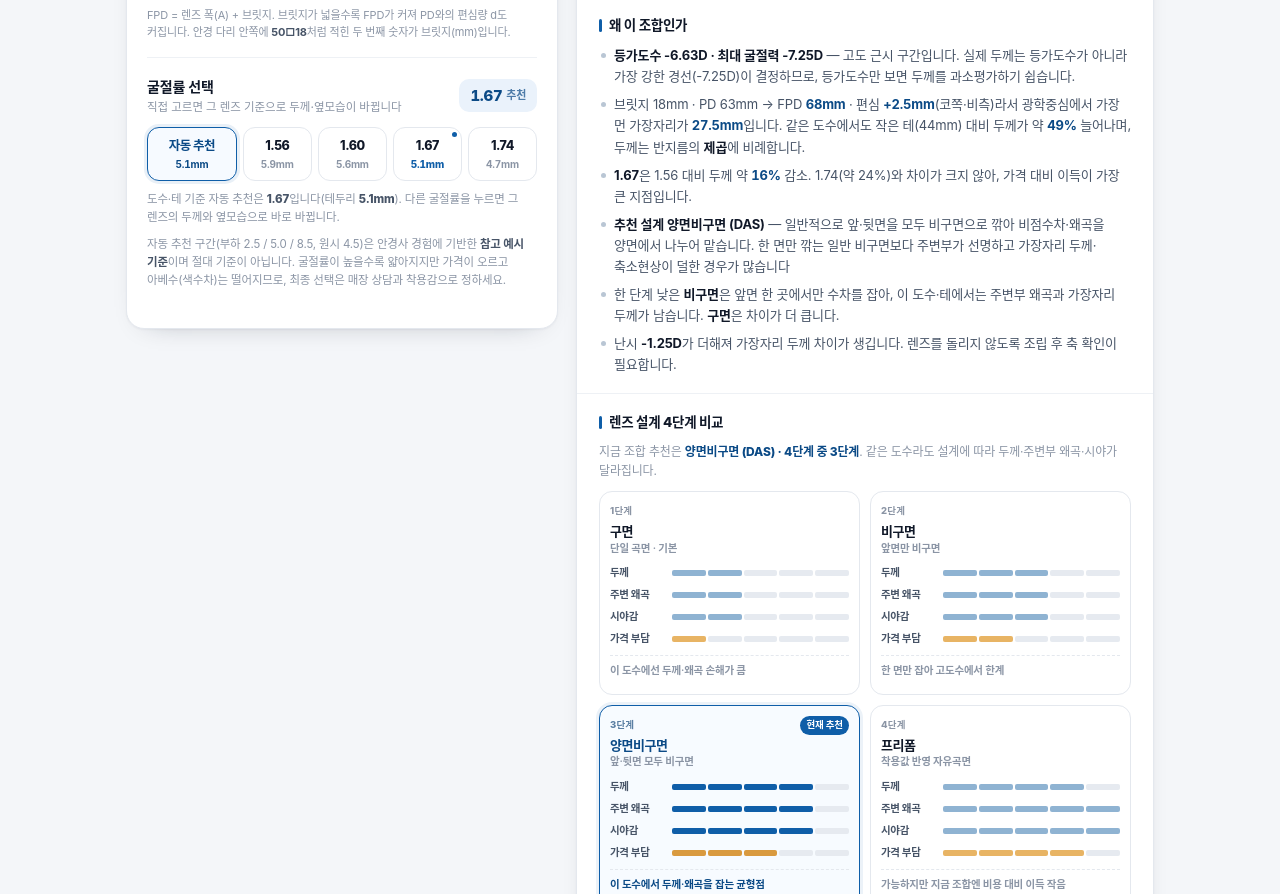
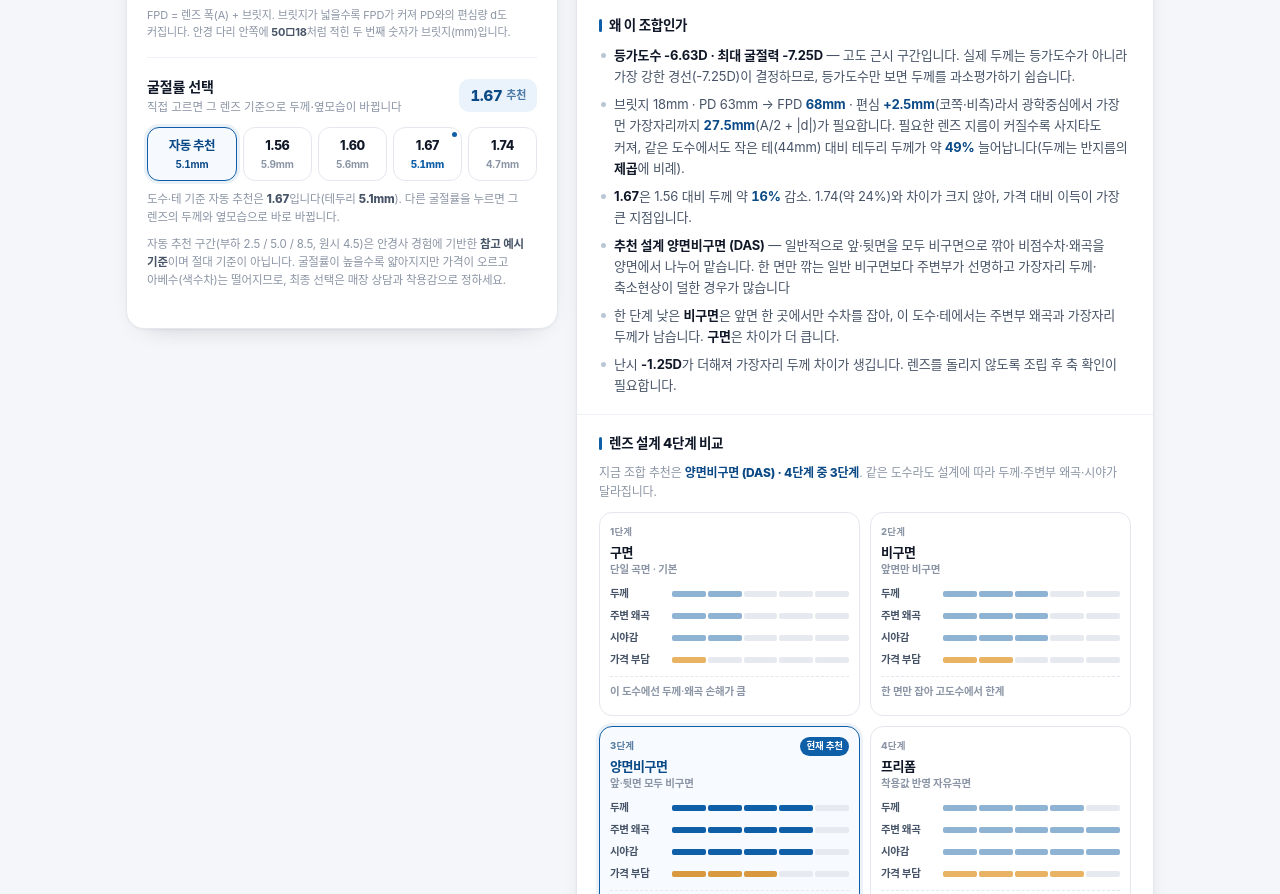
Before and after one commit to bok08150-sudo/lens-calc, a plain HTML site: page index.html in a window 1280 px wide. Shown: the part 1708-2602 px from the top of the page. Drawn offline with Linux system fonts and the light colour scheme.

Commit message:
Clarify lens-diameter reason line for plus/minus lenses

```diff
--- a/index.html
+++ b/index.html
@@ -1637,7 +1637,7 @@
     // 왜 이 조합인가
     var why = [];
     why.push("<b>등가도수 " + fmt(r.se) + "D · 최대 굴절력 " + fmt(r.sph + r.cyl) + "D</b> — " + yearLabel(r.sph) + " 구간입니다. 실제 두께는 등가도수가 아니라 가장 강한 경선(" + fmt(r.sph + r.cyl) + "D)이 결정하므로, 등가도수만 보면 두께를 과소평가하기 쉽습니다.");
-    why.push("브릿지 " + r.bridge + "mm · PD " + r.pd + "mm → FPD <span class='num'>" + r.fpd + "mm</span> · 편심 <span class='num'>" + sgnTxt(r.dec, 1) + "mm</span>(" + (Math.abs(r.dec) < 0.05 ? "중심" : (r.dec > 0 ? "코쪽·비측" : "귀쪽·이측")) + ")라서 광학중심에서 가장 먼 가장자리가 <span class='num'>" + r.rmax.toFixed(1) + "mm</span>입니다. 같은 도수에서도 작은 테(44mm) 대비 두께가 약 <span class='num'>" + r.frameGain + "%</span> 늘어나며, 두께는 반지름의 <b>제곱</b>에 비례합니다.");
+    why.push("브릿지 " + r.bridge + "mm · PD " + r.pd + "mm → FPD <span class='num'>" + r.fpd + "mm</span> · 편심 <span class='num'>" + sgnTxt(r.dec, 1) + "mm</span>(" + (Math.abs(r.dec) < 0.05 ? "중심" : (r.dec > 0 ? "코쪽·비측" : "귀쪽·이측")) + ")라서 광학중심에서 가장 먼 가장자리까지 <span class='num'>" + r.rmax.toFixed(1) + "mm</span>(A/2 + |d|)가 필요합니다. 필요한 렌즈 지름이 커질수록 사지타도 커져, 같은 도수에서도 작은 테(44mm) 대비 " + (r.sph > 0 ? "중심 두께" : "테두리 두께") + "가 약 <span class='num'>" + r.frameGain + "%</span> 늘어납니다(두께는 반지름의 <b>제곱</b>에 비례).");
     if (r.manual) {
       why.push("<b>" + r.pick + " 직접 선택</b> — 자동 추천은 <b>" + r.autoPick + "</b>이었습니다. 같은 도수·테 기준 " + (r.sph > 0 ? "중심" : "테두리") + " 두께가 <span class='num'>" + n1(r.autoThick) + "mm → " + n1(r.thickness) + "mm</span>로 바뀝니다. 아래 설계 추천은 굴절률과 무관하게 도수·테로 정해집니다.");
       why.push("<b>" + r.pick + "</b> 렌즈는 " + indexNote(r.pick) + (r.pick !== "1.56" && r.prof.mode !== "plano" ? " 1.56 대비 두께 약 <span class='num'>" + r.thinGain + "%</span> 얇습니다." : ""));
```
